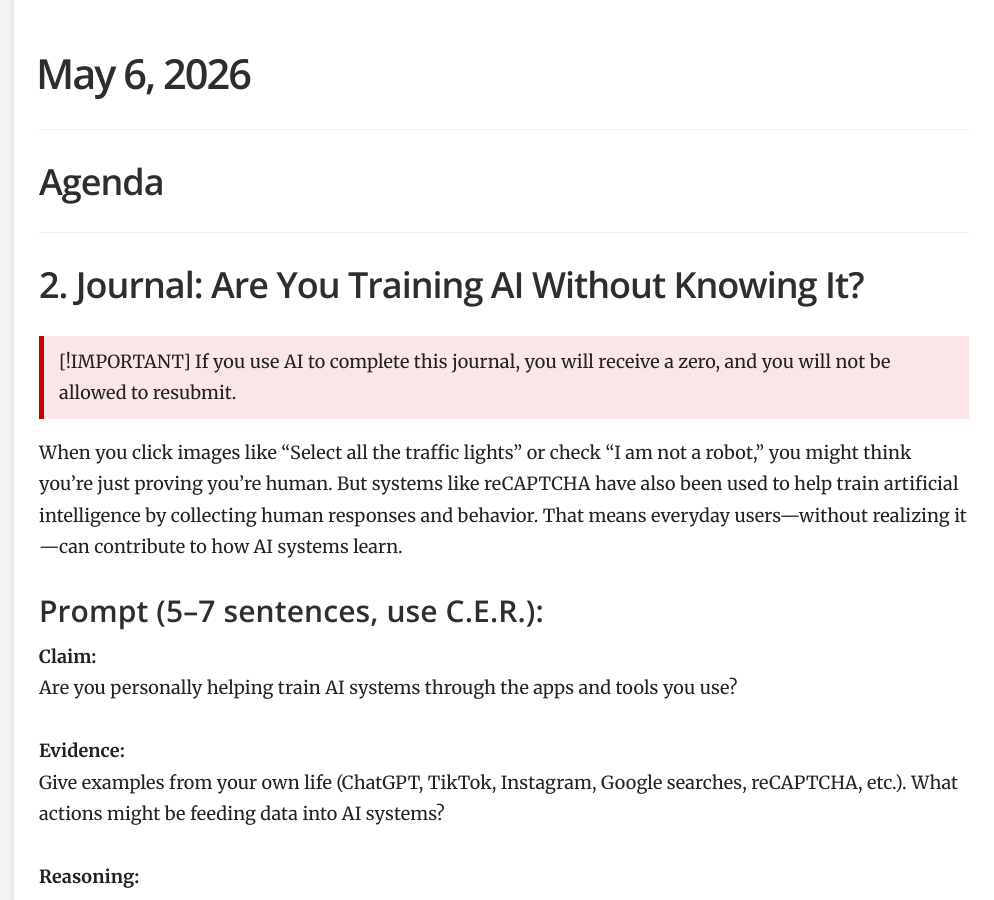
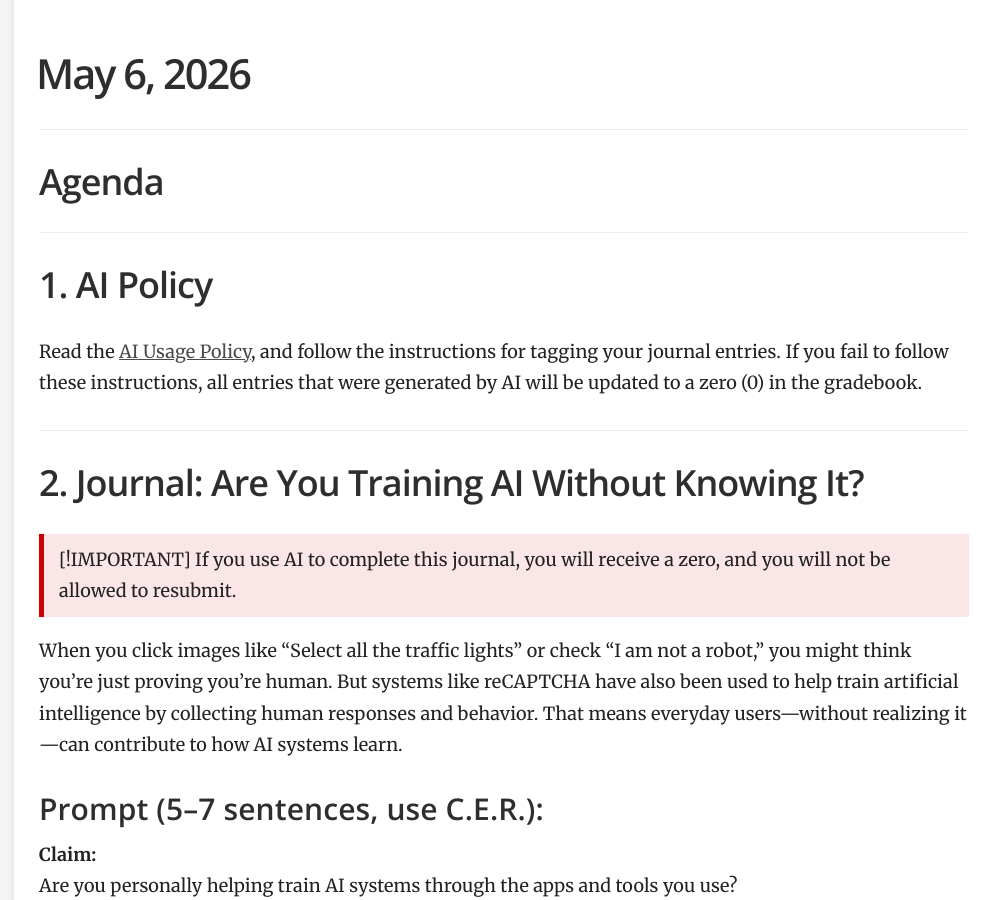
Before and after one commit to mswhitby/classroom, a Jekyll site: the page built from _docs/classes/1st.md, in a window 1280 px wide and 900 px high, scrolled down 2316 px. Shown: the whole window, without its empty margins (286-1280 px from the left). Built offline with Jekyll 4.4.1, drawn with Linux system fonts in a browser that asks for light colours.

Commit message:
Updated lessons

```diff
--- a/_docs/classes/1st.md
+++ b/_docs/classes/1st.md
@@ -186,6 +186,11 @@ order: 1
 
 ## Agenda
 
+## 1. AI Policy
+
+Read the [AI Usage Policy](https://github.com/mswhitby/classroom/blob/main/_docs/resources/ai_policy.md), and follow the instructions for tagging your journal entries. If you fail to follow these instructions, all entries that were generated by AI will be updated to a zero (0) in the gradebook.
+
+
 ## 2. Journal: Are You Training AI Without Knowing It?
 
 > [!IMPORTANT]
```
Also changed, not shown: _docs/resources/ai_policy.md (added, +21 -0 lines).
